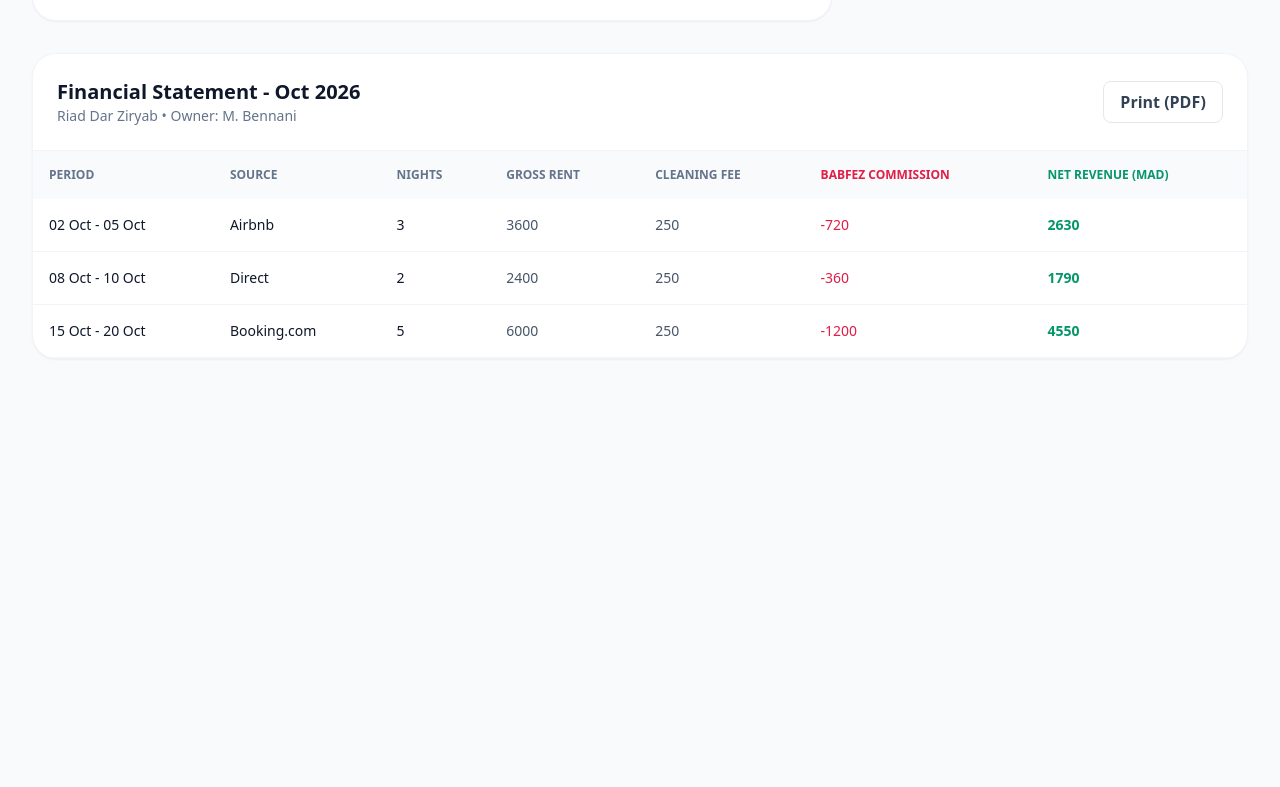
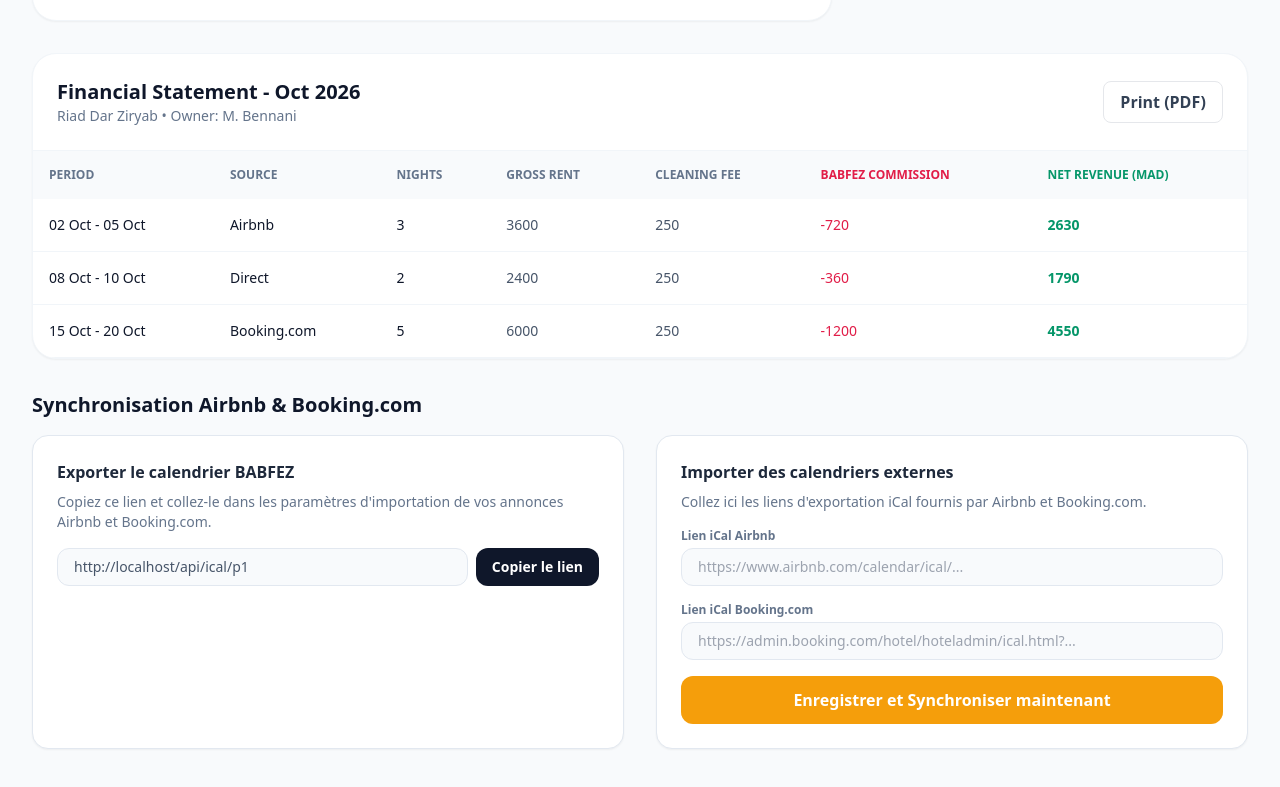
Before and after one commit to anoirqotbi87-debug/babfez, a Next.js app: page /en/proprietaire/dashboard in a window 1280 px wide. Shown: the part 809-1596 px from the top of the page. Before the commit the page ends 1248 px from the top, so only its background shows below. Built offline with nearby package versions, Linux system fonts and the light colour scheme; sample sign-in values are in the browser's storage.

Commit message:
feat: Add iCal sync logic and owner dashboard UI

```diff
--- a/src/app/[lang]/proprietaire/dashboard/page.tsx
+++ b/src/app/[lang]/proprietaire/dashboard/page.tsx
@@ -188,6 +188,77 @@ export default function Dashboard({ params }: { params: { lang: string } }) {
             </div>
           </div>
         </section>
+
+        {/* SECTION SYNCHRONISATION ICAL */}
+        <section className="print:hidden">
+          <h2 className="text-xl font-extrabold mb-4">Synchronisation Airbnb & Booking.com</h2>
+          <div className="grid md:grid-cols-2 gap-8">
+            <div className="bg-white p-6 rounded-2xl shadow-sm border border-slate-200">
+              <h3 className="font-bold text-slate-800 mb-2">Exporter le calendrier BABFEZ</h3>
+              <p className="text-sm text-slate-500 mb-4">Copiez ce lien et collez-le dans les paramètres d'importation de vos annonces Airbnb et Booking.com.</p>
+              <div className="flex gap-2">
+                <input
+                  type="text"
+                  readOnly
+                  value={isClient ? `${window.location.origin}/api/ical/${MOCK_PROPERTY.id}` : ''}
+                  className="flex-1 bg-slate-50 border border-slate-200 rounded-xl px-4 py-2 text-sm text-slate-600 outline-none"
+                />
+                <button
+                  onClick={() => {
+                    navigator.clipboard.writeText(`${window.location.origin}/api/ical/${MOCK_PROPERTY.id}`);
+                    alert("Lien copié dans le presse-papier !");
+                  }}
+                  className="bg-slate-900 text-white px-4 py-2 rounded-xl text-sm font-bold hover:bg-slate-800"
+                >
+                  Copier le lien
+                </button>
+              </div>
+            </div>
+
+            <div className="bg-white p-6 rounded-2xl shadow-sm border border-slate-200">
+              <h3 className="font-bold text-slate-800 mb-2">Importer des calendriers externes</h3>
+              <p className="text-sm text-slate-500 mb-4">Collez ici les liens d'exportation iCal fournis par Airbnb et Booking.com.</p>
+              <form onSubmit={async (e) => {
+                e.preventDefault();
+                const formData = new FormData(e.currentTarget);
+                const airbnb = formData.get('airbnb') as string;
+                const booking = formData.get('booking') as string;
+                const btn = document.getElementById('syncBtn') as HTMLButtonElement;
+                if(btn) btn.disabled = true;
+
+                try {
+                  const res = await fetch('/api/ical/sync', {
+                    method: 'POST',
+                    headers: { 'Content-Type': 'application/json' },
+                    body: JSON.stringify({ propertyId: MOCK_PROPERTY.id, airbnbUrl: airbnb, bookingUrl: booking })
+                  });
+                  const data = await res.json();
+                  if(data.success) {
+                    alert(data.message);
+                  } else {
+                    alert("Erreur lors de la synchronisation.");
+                  }
+                } catch(e) {
+                  alert("Erreur réseau lors de la synchronisation.");
+                }
+
+                if(btn) btn.disabled = false;
+              }} className="space-y-4">
+                <div>
+                  <label className="block text-xs font-bold text-slate-500 mb-1">Lien iCal Airbnb</label>
+                  <input name="airbnb" type="url" placeholder="https://www.airbnb.com/calendar/ical/..." className="w-full bg-slate-50 border border-slate-200 rounded-xl px-4 py-2 text-sm outline-none focus:border-amber-500" />
+                </div>
+                <div>
+                  <label className="block text-xs font-bold text-slate-500 mb-1">Lien iCal Booking.com</label>
+                  <input name="booking" type="url" placeholder="https://admin.booking.com/hotel/hoteladmin/ical.html?..." className="w-full bg-slate-50 border border-slate-200 rounded-xl px-4 py-2 text-sm outline-none focus:border-amber-500" />
+                </div>
+                <button id="syncBtn" type="submit" className="w-full bg-amber-500 text-white font-bold py-3 rounded-xl hover:bg-amber-600 disabled:opacity-50">
+                  Enregistrer et Synchroniser maintenant
+                </button>
+              </form>
+            </div>
+          </div>
+        </section>
       </main>
 
       {showBlockModal && (
--- /dev/null
+++ b/src/app/api/ical/[propertyId]/route.ts
@@ -0,0 +1,58 @@
+import { NextResponse } from 'next/server';
+
+// Mock data representing database reservations for properties
+const MOCK_RESERVATIONS: Record<string, { id: string, start: string, end: string }[]> = {
+  "p1": [
+    { id: "res_1", start: "2026-10-01", end: "2026-10-05" },
+    { id: "res_2", start: "2026-10-15", end: "2026-10-20" },
+  ],
+  "p2": [
+    { id: "res_3", start: "2026-11-01", end: "2026-11-07" },
+  ]
+};
+
+const formatDateForICal = (dateStr: string) => {
+  // convert YYYY-MM-DD to YYYYMMDD
+  return dateStr.replace(/-/g, '');
+};
+
+const generateICalFeed = (propertyId: string, reservations: { id: string, start: string, end: string }[]) => {
+  let ical = [
+    'BEGIN:VCALENDAR',
+    'VERSION:2.0',
+    'PRODID:-//BABFEZ Conciergerie//FR',
+    'CALSCALE:GREGORIAN',
+    'METHOD:PUBLISH'
+  ];
+
+  const now = new Date().toISOString().replace(/[-:]/g, '').split('.')[0] + 'Z';
+
+  for (const res of reservations) {
+    ical.push(
+      'BEGIN:VEVENT',
+      `UID:booking_${res.id}@babfez.ma`,
+      `DTSTAMP:${now}`,
+      `DTSTART;VALUE=DATE:${formatDateForICal(res.start)}`,
+      `DTEND;VALUE=DATE:${formatDateForICal(res.end)}`,
+      `SUMMARY:Réservé - BABFEZ Conciergerie`,
+      'END:VEVENT'
+    );
+  }
+
+  ical.push('END:VCALENDAR');
+  return ical.join('\r\n');
+};
+
+export async function GET(request: Request, { params }: { params: { propertyId: string } }) {
+  const propertyId = params.propertyId;
+  const reservations = MOCK_RESERVATIONS[propertyId] || [];
+
+  const icalFeed = generateICalFeed(propertyId, reservations);
+
+  return new NextResponse(icalFeed, {
+    headers: {
+      'Content-Type': 'text/calendar; charset=utf-8',
+      'Content-Disposition': `attachment; filename="babfez_${propertyId}.ics"`,
+    },
+  });
+}
--- /dev/null
+++ b/src/app/api/ical/sync/route.ts
@@ -0,0 +1,57 @@
+import { NextResponse } from 'next/server';
+
+export async function POST(request: Request) {
+  try {
+    const { propertyId, airbnbUrl, bookingUrl } = await request.json();
+
+    if (!propertyId) {
+      return NextResponse.json({ error: 'Missing propertyId' }, { status: 400 });
+    }
+
+    // In a real application, we would fetch the external .ics urls, parse the text,
+    // extract DTSTART and DTEND, and save them to the database.
+
+    let importedCount = 0;
+
+    const mockFetchAndParse = async (url: string, source: string) => {
+      // Simulate network fetch
+      await new Promise(r => setTimeout(r, 500));
+
+      // Simulated iCal content
+      const mockICalContent = `
+BEGIN:VCALENDAR
+BEGIN:VEVENT
+DTSTART;VALUE=DATE:20261101
+DTEND;VALUE=DATE:20261105
+SUMMARY:Reserved by ${source}
+END:VEVENT
+END:VCALENDAR
+      `;
+
+      // Extract DTSTART and DTEND using Regex
+      const startRegex = /DTSTART;VALUE=DATE:(\d{8})/g;
+      const endRegex = /DTEND;VALUE=DATE:(\d{8})/g;
+
+      let matchStart;
+      while ((matchStart = startRegex.exec(mockICalContent)) !== null) {
+        importedCount++;
+      }
+    };
+
+    if (airbnbUrl) {
+      await mockFetchAndParse(airbnbUrl, "Airbnb");
+    }
+
+    if (bookingUrl) {
+      await mockFetchAndParse(bookingUrl, "Booking");
+    }
+
+    return NextResponse.json({
+      success: true,
+      message: `Synchronisation réussie. ${importedCount} événements importés.`,
+      importedCount
+    });
+  } catch (error) {
+    return NextResponse.json({ error: 'Internal Server Error' }, { status: 500 });
+  }
+}
```
